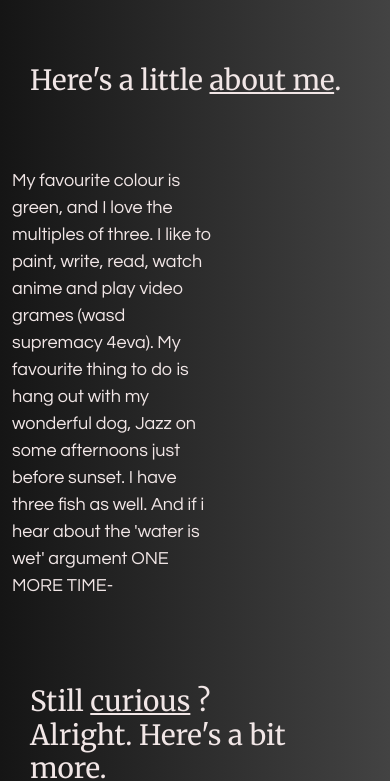
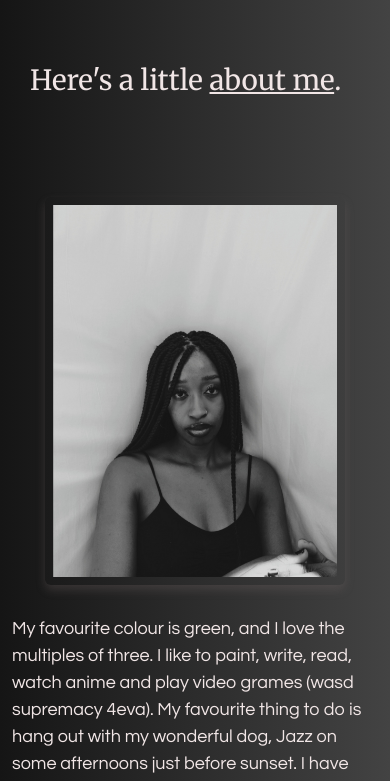
Before and after one commit to PKuzi01/practice-portfolio, a plain HTML site: page about.html in a window 390 px wide. Shown: the part 62-843 px from the top of the page. Drawn offline with nearby package versions, Linux system fonts and the light colour scheme.

Commit message:
Mobile response fix on about

```diff
--- a/about.html
+++ b/about.html
@@ -37,14 +37,15 @@
     Here's a little <span class="underline">about me</span>.
   </h1>
 
-  <div class="container">
+  <div class="container description">
     <div class="row">
-      <div class="col-7">
-        <p class="text description-parag">My favourite colour is green, and I love the multiples of three. I like to paint, write, read, watch anime and play video grames (wasd supremacy 4eva). My favourite thing to do is hang out with my wonderful dog, Jazz on some afternoons just before sunset. I have three fish as well. And if i hear about the 'water is wet' argument ONE MORE TIME-</p>
+      <div class="col-sm-5">
+        <img src="./images/profile.jpg" alt="profile" class="img-fluid rounded about-img" width="300">
       </div>
-      <div class="col-5 description-image">
-        <img src="./images/profile.jpg" alt="profile" class="img-fluid rounded" width="300">
+      <div class="col-sm-7">
+        <p class="text">My favourite colour is green, and I love the multiples of three. I like to paint, write, read, watch anime and play video grames (wasd supremacy 4eva). My favourite thing to do is hang out with my wonderful dog, Jazz on some afternoons just before sunset. I have three fish as well. And if i hear about the 'water is wet' argument ONE MORE TIME-</p>
       </div>
+
     </div>
   </div>
 
--- a/css/style.css
+++ b/css/style.css
@@ -113,8 +113,4 @@ img {
         display: block;
         margin: 30px auto;
     }
-
-    .description-image {
-        display: none;
-    }
 }
```
